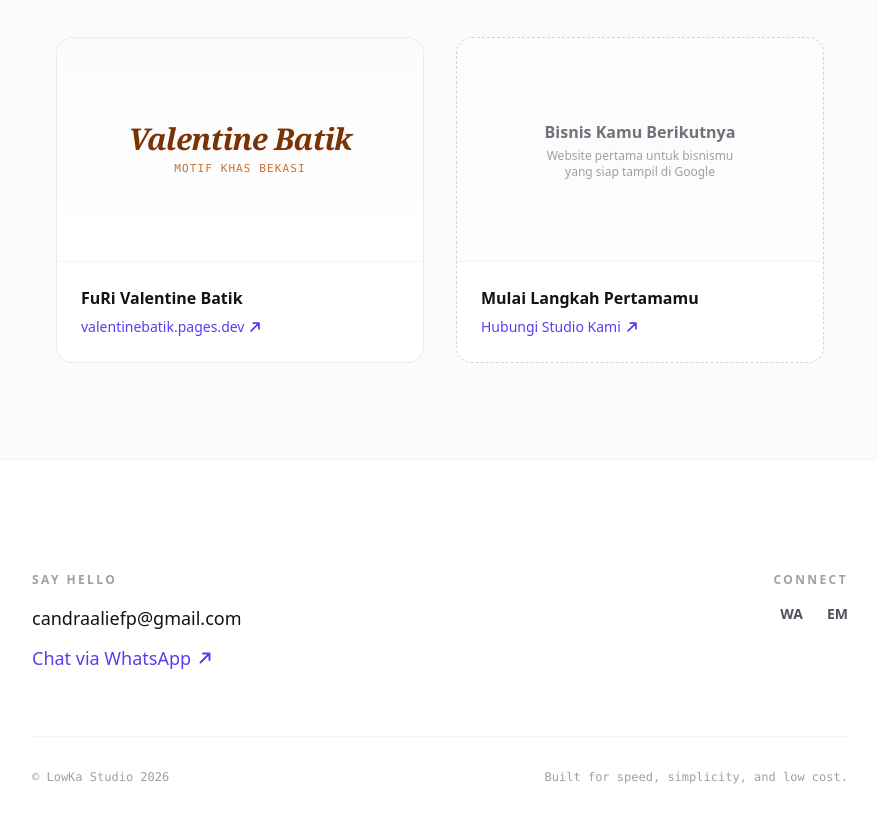
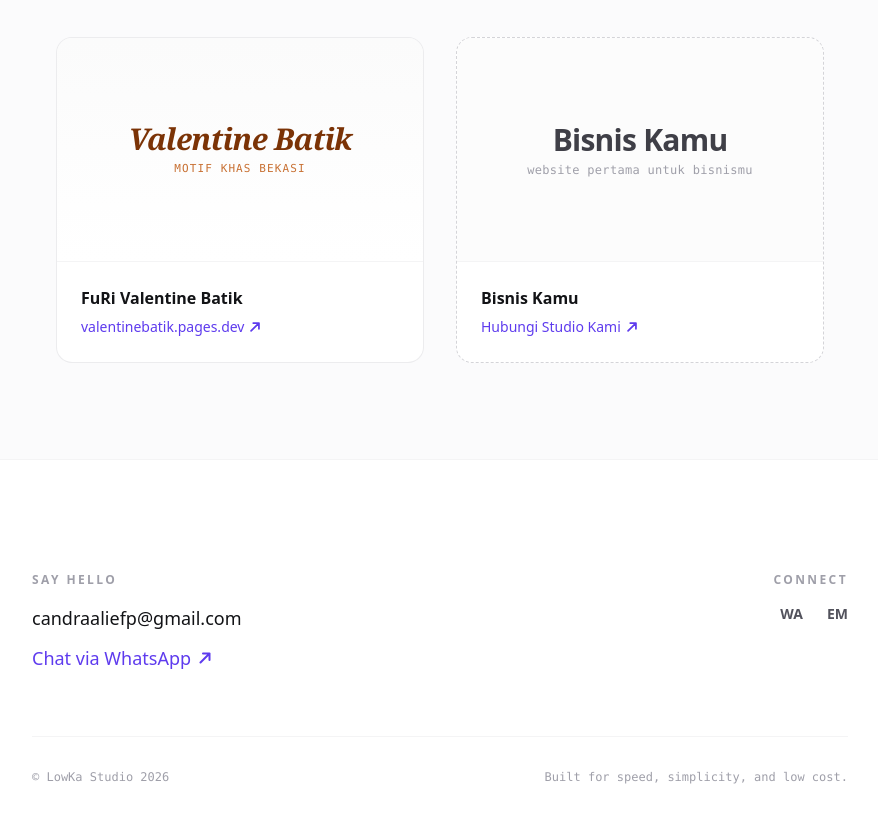
Before and after one commit to candraalief/lowka-studio, a Next.js app: page / in a window 1280 px wide. Shown: the part 1120-1943 px from the top of the page, without its empty margins (200-1078 px from the left). Built offline with nearby package versions, Linux system fonts and the light colour scheme.

Commit message:
style(work): update card text to 'Bisnis Kamu - website pertama untuk bisnismu'

```diff
--- a/src/components/WorkSection.tsx
+++ b/src/components/WorkSection.tsx
@@ -63,24 +63,24 @@ export default function WorkSection() {
             </div>
           </div>
 
-          {/* Card 2: Website Kamu Berikutnya */}
+          {/* Card 2: Bisnis Kamu */}
           <div className="group bg-white rounded-2xl border border-dashed border-zinc-300 overflow-hidden hover:border-[#5e3bee]/50 hover:shadow-xl hover:shadow-zinc-200/40 transition-all duration-300 flex flex-col justify-between">
             {/* Top Showcase Area */}
             <div className="h-48 sm:h-56 bg-zinc-50/50 flex flex-col items-center justify-center p-8 border-b border-zinc-100 text-center">
-              <span className="text-base font-semibold text-zinc-500 mb-1">
-                {language === "id" ? "Bisnis Kamu Berikutnya" : "Your Business Next"}
+              <span className="text-2xl sm:text-3xl font-bold tracking-tight text-zinc-700 group-hover:scale-105 transition-transform inline-block mb-1">
+                {language === "id" ? "Bisnis Kamu" : "Your Business"}
               </span>
-              <span className="text-xs text-zinc-400 max-w-[200px]">
+              <span className="text-xs text-zinc-400 font-mono tracking-wide">
                 {language === "id"
-                  ? "Website pertama untuk bisnismu yang siap tampil di Google"
-                  : "The first website for your business, ready for Google"}
+                  ? "website pertama untuk bisnismu"
+                  : "the first website for your business"}
               </span>
             </div>
 
             {/* Bottom Card Footer */}
             <div className="p-6">
               <h3 className="font-bold text-[#121316] text-base mb-1">
-                {language === "id" ? "Mulai Langkah Pertamamu" : "Take Your First Step"}
+                {language === "id" ? "Bisnis Kamu" : "Your Business"}
               </h3>
               <a
                 href="#contact"
```
